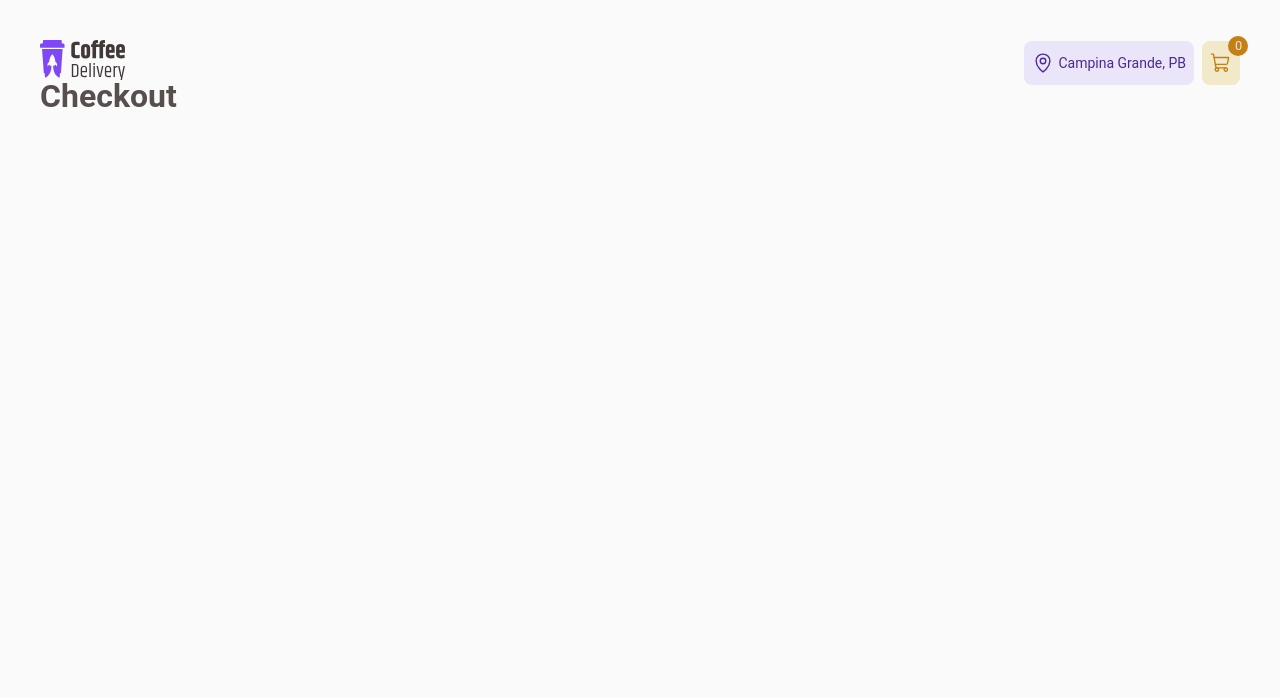
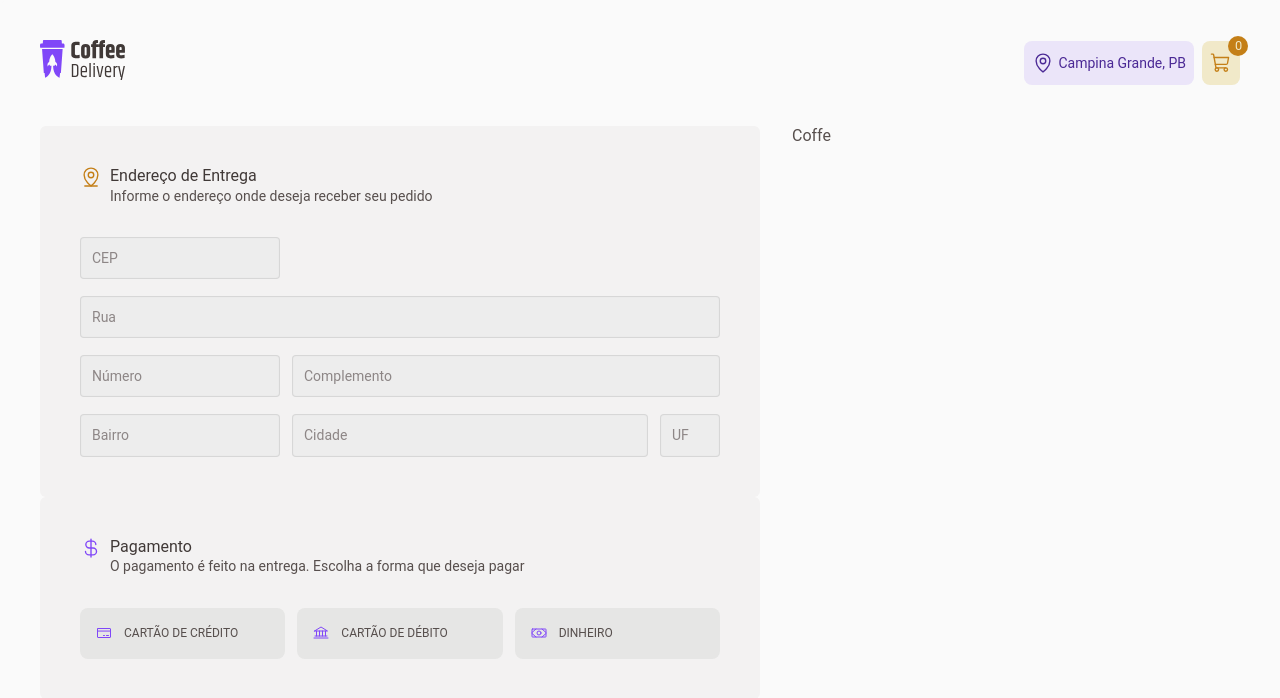
Before and after one commit to tiago-forward/coffee-delivery-desafio-react, a React (Vite) app: page /checkout in a window 1280 px wide. Shown: the top 698 px of the page. Built offline with nearby package versions, Linux system fonts and the light colour scheme.

Commit message:
finalized address form styles

```diff
--- a/src/Router.tsx
+++ b/src/Router.tsx
@@ -4,7 +4,6 @@ import { DefaultLayout } from './layouts/DefaultLayout'
 import { Home } from './pages/Home'
 import { Success } from './pages/Success'
 import { Checkout } from './pages/Checkout'
-import { CheckoutFilled } from './pages/CheckoutFilled'
 
 export function Router() {
   return (
@@ -13,7 +12,6 @@ export function Router() {
         <Route path="/" element={<Home />} />
         <Route path="/success" element={<Success />} />
         <Route path="/checkout" element={<Checkout />} />
-        <Route path="/checkout-filled" element={<CheckoutFilled />} />
       </Route>
     </Routes>
   )
--- a/src/components/Header/index.tsx
+++ b/src/components/Header/index.tsx
@@ -9,14 +9,16 @@ export function Header() {
   return (
     <HeaderContainer>
       <span>
-        <img src={logoCoffeeDelivery} alt="" />
+        <NavLink to="/">
+          <img src={logoCoffeeDelivery} alt="" />
+        </NavLink>
       </span>
       <nav>
         <NavLink to="/" title="Map" className="map">
           <MapPin size={22} />
           <span>Campina Grande, PB</span>
         </NavLink>
-        <NavLink to="/" title="Cart" className="cart">
+        <NavLink to="/checkout" title="Cart" className="cart">
           <ShoppingCart size={22} />
           <span>0</span>
         </NavLink>
--- /dev/null
+++ b/src/pages/Checkout/Components/CoffeeCard/index.tsx
@@ -0,0 +1,31 @@
+import { HTMLAttributes, ReactElement, ReactNode } from 'react'
+import { CheckoutCoffeeCardContainer } from './styles'
+
+interface CheckoutCoffeeCardProps extends HTMLAttributes<HTMLDivElement> {
+  children: ReactNode
+  icon: ReactElement
+  title: string
+  subtitle: string
+}
+
+export function CheckoutCoffeeCard({
+  children,
+  icon,
+  title,
+  subtitle,
+  ...rest
+}: CheckoutCoffeeCardProps) {
+  return (
+    <CheckoutCoffeeCardContainer {...rest}>
+      <header>
+        {/* <MapPinLine size={22} style={{ color: '#8047F8' }} /> */}
+        {icon}
+        <div>
+          <p className="title">{title}</p>
+          <p className="subtitle">{subtitle}</p>
+        </div>
+      </header>
+      {children}
+    </CheckoutCoffeeCardContainer>
+  )
+}
--- /dev/null
+++ b/src/pages/Checkout/Components/CoffeeCard/styles.ts
@@ -0,0 +1,27 @@
+import styled from 'styled-components'
+import { mixins } from '../../../../styles/mixins'
+
+export const CheckoutCoffeeCardContainer = styled.div`
+  background-color: ${(props) => props.theme.colors['base-card']};
+  padding: 2.5rem;
+  border-radius: 6px;
+
+  display: flex;
+  flex-direction: column;
+  gap: 2rem;
+
+  header {
+    display: flex;
+    gap: 0.5rem;
+
+    .title {
+      ${mixins.fonts.textM};
+      color: ${(props) => props.theme.colors['base-subtitle']};
+    }
+
+    .subtitle {
+      ${mixins.fonts.textS};
+      color: ${(props) => props.theme.colors['base-text']};
+    }
+  }
+`
--- /dev/null
+++ b/src/pages/Checkout/Components/InputText/index.tsx
@@ -0,0 +1,15 @@
+import { HTMLAttributes, InputHTMLAttributes, ReactNode } from 'react'
+import { Box, InputTextContainer } from './styles'
+
+interface Props extends InputHTMLAttributes<HTMLInputElement> {
+  containerProps?: HTMLAttributes<HTMLDivElement>
+  children?: ReactNode
+}
+
+export function InputText({ containerProps, children, ...rest }: Props) {
+  return (
+    <Box {...containerProps}>
+      <InputTextContainer {...rest}>{children}</InputTextContainer>
+    </Box>
+  )
+}
--- /dev/null
+++ b/src/pages/Checkout/Components/InputText/styles.ts
@@ -0,0 +1,23 @@
+import styled from 'styled-components'
+import { mixins } from '../../../../styles/mixins'
+
+export const Box = styled.div`
+  display: flex;
+  flex-direction: column;
+  gap: 0.5rem;
+`
+
+export const InputTextContainer = styled.input`
+  padding: 0.75rem;
+  border: none;
+  box-shadow: inset 0px 0px 1px 1px rgba(0, 0, 0, 0.1);
+  border-radius: 4px;
+
+  ${mixins.fonts.textS};
+  background-color: ${(props) => props.theme.colors['base-input']};
+  color: ${(props) => props.theme.colors['base-text']};
+
+  &::placeholder {
+    color: ${(props) => props.theme.colors['base-label']};
+  }
+`
--- /dev/null
+++ b/src/pages/Checkout/Components/PaymentCard/index.tsx
@@ -0,0 +1,16 @@
+import { HTMLAttributes, ReactNode } from 'react'
+import { PaymentCardContainer } from './styles'
+
+interface PaymentCardProps extends HTMLAttributes<HTMLButtonElement> {
+  children: ReactNode
+  select: string
+}
+
+export function PaymentCard({ children, select }: PaymentCardProps) {
+  return (
+    <PaymentCardContainer>
+      {children}
+      {select}
+    </PaymentCardContainer>
+  )
+}
--- /dev/null
+++ b/src/pages/Checkout/Components/PaymentCard/styles.ts
@@ -0,0 +1,17 @@
+import styled from 'styled-components'
+import { mixins } from '../../../../styles/mixins'
+
+export const PaymentCardContainer = styled.button`
+  background-color: ${(props) => props.theme.colors['base-button']};
+  color: ${(props) => props.theme.colors['base-text']};
+
+  ${mixins.fonts.buttonM};
+  text-transform: uppercase;
+
+  display: flex;
+  align-items: center;
+  justify-content: start;
+  gap: 0.75rem;
+  padding: 1rem;
+  border-radius: 8px;
+`
--- a/src/pages/Checkout/index.tsx
+++ b/src/pages/Checkout/index.tsx
@@ -1,7 +1,95 @@
+import { CheckoutCoffeeCard } from './Components/CoffeeCard'
+import { InputText } from './Components/InputText'
+import { PaymentCard } from './Components/PaymentCard'
+import { CheckoutPageContainer, PaymentCardContainer } from './styles'
+import {
+  Money,
+  Bank,
+  CreditCard,
+  MapPinLine,
+  CurrencyDollar,
+} from 'phosphor-react'
+
 export function Checkout() {
   return (
-    <>
-      <h1>Checkout</h1>
-    </>
+    <CheckoutPageContainer>
+      <section>
+        <form action="">
+          <CheckoutCoffeeCard
+            icon={<MapPinLine size={22} style={{ color: '#C47F17' }} />}
+            title={'Endereço de Entrega'}
+            subtitle={'Informe o endereço onde deseja receber seu pedido'}
+          >
+            <div
+              style={{
+                display: 'flex',
+                flexDirection: 'column',
+                gap: '1.063rem',
+              }}
+            >
+              <InputText
+                containerProps={{ style: { width: '200px' } }}
+                type="text"
+                placeholder="CEP"
+              />
+              <InputText
+                containerProps={{ style: { width: '100%' } }}
+                type="text"
+                placeholder="Rua"
+              />
+              <div style={{ display: 'flex', gap: '0.75rem' }}>
+                <InputText
+                  containerProps={{ style: { width: '200px' } }}
+                  type="text"
+                  placeholder="Número"
+                />
+                <InputText
+                  containerProps={{ style: { width: '100%' } }}
+                  type="text"
+                  placeholder="Complemento"
+                />
+              </div>
+              <div style={{ display: 'flex', gap: '0.75rem' }}>
+                <InputText
+                  containerProps={{ style: { width: '200px' } }}
+                  type="text"
+                  placeholder="Bairro"
+                />
+                <InputText
+                  containerProps={{ style: { width: '100%' } }}
+                  type="text"
+                  placeholder="Cidade"
+                />
+                <InputText
+                  containerProps={{ style: { width: '60px' } }}
+                  type="text"
+                  placeholder="UF"
+                />
+              </div>
+            </div>
+          </CheckoutCoffeeCard>
+          <CheckoutCoffeeCard
+            icon={<CurrencyDollar size={22} style={{ color: '#8047F8' }} />}
+            title={'Pagamento'}
+            subtitle={
+              'O pagamento é feito na entrega. Escolha a forma que deseja pagar'
+            }
+          >
+            <PaymentCardContainer>
+              <PaymentCard select={'Cartão de crédito'}>
+                <CreditCard size={16} style={{ color: '#8047F8' }} />
+              </PaymentCard>
+              <PaymentCard select={'Cartão de débito'}>
+                <Bank size={16} style={{ color: '#8047F8' }} />
+              </PaymentCard>
+              <PaymentCard select={'Dinheiro'}>
+                <Money size={16} style={{ color: '#8047F8' }} />
+              </PaymentCard>
+            </PaymentCardContainer>
+          </CheckoutCoffeeCard>
+        </form>
+      </section>
+      <section>Coffe</section>
+    </CheckoutPageContainer>
   )
 }
--- a/src/pages/Checkout/styles.ts
+++ b/src/pages/Checkout/styles.ts
@@ -0,0 +1,25 @@
+import styled from 'styled-components'
+
+export const CheckoutPageContainer = styled.main`
+  margin: auto;
+  padding-top: 2.5rem;
+  display: grid;
+  grid-template-columns: 1fr 28rem;
+  grid-gap: 2rem;
+
+  section {
+    display: flex;
+    flex-direction: column;
+    gap: 0.75rem;
+  }
+
+  @media (max-width: 1024px) {
+    grid-template-columns: 1fr;
+  }
+`
+
+export const PaymentCardContainer = styled.div`
+  display: grid;
+  grid-template-columns: repeat(3, 1fr);
+  gap: 0.75rem;
+`
```
